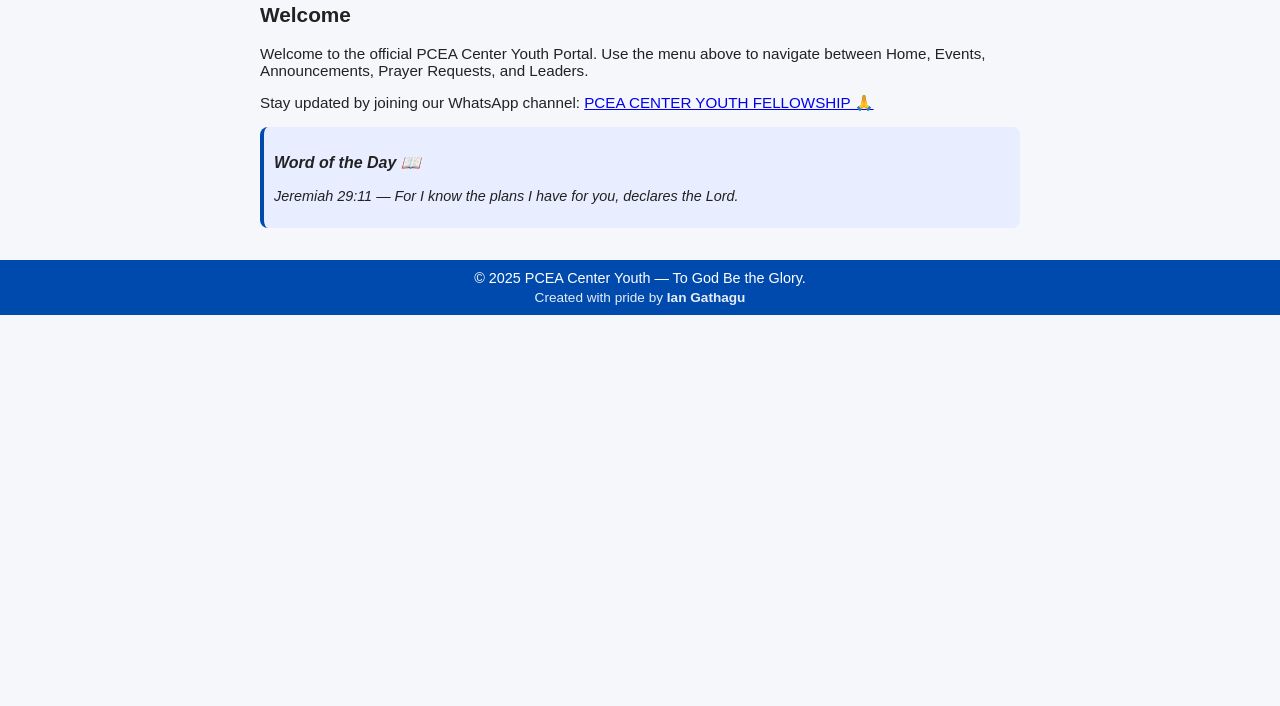
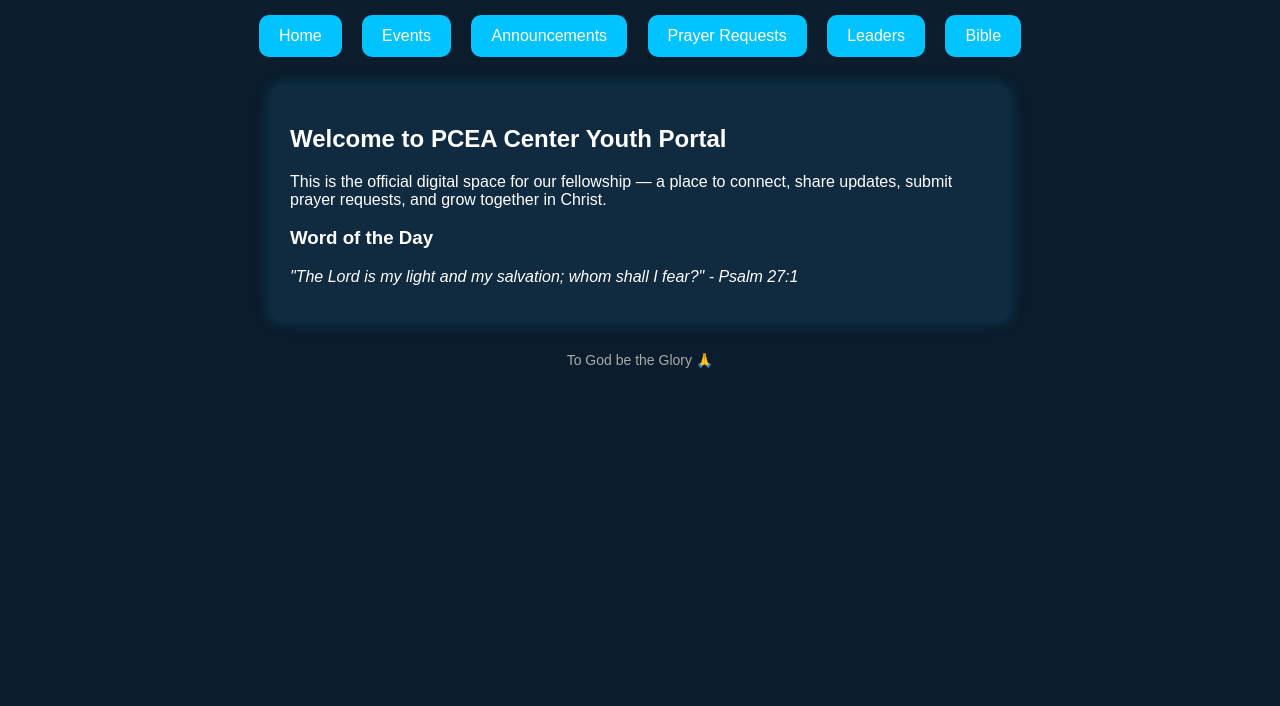
Before and after one commit to gathaguian701-spec/imperial, a website: page index.html in a window 1280 px wide. Shown: the part 94-800 px from the top of the page. Drawn offline with Linux system fonts and the light colour scheme.

Commit message:
Update index.html

```diff
--- a/index.html
+++ b/index.html
@@ -1,84 +1,156 @@
 <!DOCTYPE html>
 <html lang="en">
 <head>
-<meta charset="utf-8" />
-<meta name="viewport" content="width=device-width,initial-scale=1" />
-<title>PCEA CENTER YOUTH PORTAL</title>
+  <meta charset="UTF-8">
+  <meta name="viewport" content="width=device-width, initial-scale=1.0">
+  <title>PCEA Center Youth Portal</title>
   <style>
-body { font-family:"Poppins",Arial,sans-serif; margin:0; background:#f5f7fa; color:#222; text-align:center; }
-#splash-screen { position:fixed; inset:0; display:flex; flex-direction:column; justify-content:center; align-items:center; background:#004aad; color:white; z-index:9999; animation:fadeOut 3s forwards; animation-delay:3s; }
-@keyframes fadeOut { to { opacity:0; visibility:hidden; } }
-nav { background:#004aad; padding:8px; display:flex; justify-content:center; gap:6px; flex-wrap:wrap; }
-.nav-btn { background:white; border:none; padding:8px 16px; border-radius:22px; cursor:pointer; font-weight:600; font-size:.95rem; transition:all .25s ease; }
-.nav-btn:hover { transform:scale(1.03); background:#dbe9ff; }
-.nav-btn.active { background:#002c7f; color:white; transform:scale(1.06); }
-.page { display:none; padding:16px; animation:fadeIn .35s ease; max-width:760px; margin:14px auto; text-align:left; font-size:.95rem; }
-.page.active { display:block; }
-@keyframes fadeIn { from { opacity:0; transform:translateY(6px);} to { opacity:1; transform:none; } }
-#prayerForm { margin-top:6px; }
-textarea { width:90%; max-width:700px; min-height:80px; border-radius:8px; padding:8px; border:1px solid#ccc; font-family:inherit; font-size:.9rem; }
-.post-btn { background:#004aad; color:#fff; border:none; padding:8px 16px; border-radius:6px; cursor:pointer; margin-top:6px; transition:all .2s ease; font-size:.9rem; }
-.post-btn:hover { transform:scale(1.02); background:#003580; }
-#prayerList { width:90%; max-width:700px; margin:10px auto 30px; text-align:left; font-size:.9rem; }
-#prayerList .item { background:#e8edff; padding:8px; margin-bottom:8px; border-radius:6px; box-shadow:0 1px 4px rgba(0,0,0,0.05); }
-footer { background:#004aad; color:white; padding:10px; margin-top:16px; font-size:.9rem; }
-.verse-box { background:#e8edff; padding:10px; border-radius:8px; margin-top:10px; border-left:4px solid #004aad; font-style:italic; font-size:.9rem; }
-@media (max-width:600px){ .nav-btn{ padding:6px 10px; font-size:.85rem; } textarea{ width:94%; } #prayerList{ width:94%; } }
+    body {
+      margin: 0;
+      font-family: 'Poppins', sans-serif;
+      background-color: #0b1c2c;
+      color: #fff;
+      text-align: center;
+      overflow-x: hidden;
+    }
+
+    #intro {
+      position: fixed;
+      width: 100%;
+      height: 100%;
+      background-color: #0b1c2c;
+      color: #00c3ff;
+      display: flex;
+      flex-direction: column;
+      justify-content: center;
+      align-items: center;
+      font-size: 1.5em;
+      animation: fadeOut 3s ease 4s forwards;
+    }
+
+    @keyframes fadeOut {
+      to {
+        opacity: 0;
+        visibility: hidden;
+      }
+    }
+
+    .container {
+      display: none;
+      padding: 20px;
+    }
+
+    button {
+      background: #00c3ff;
+      color: white;
+      border: none;
+      padding: 12px 20px;
+      margin: 8px;
+      border-radius: 10px;
+      cursor: pointer;
+      font-size: 16px;
+      transition: transform 0.2s ease, background 0.3s ease;
+    }
+
+    button:hover {
+      background: #007a9c;
+      transform: scale(1.05);
+    }
+
+    h1 {
+      color: #00c3ff;
+    }
+
+    .card {
+      background: #102a40;
+      border-radius: 12px;
+      padding: 20px;
+      margin: 20px auto;
+      max-width: 700px;
+      text-align: left;
+      box-shadow: 0 0 15px rgba(0, 195, 255, 0.2);
+    }
+
+    footer {
+      margin-top: 30px;
+      font-size: 14px;
+      color: #aaa;
+    }
   </style>
 </head>
 <body>
-<div id="splash-screen">
-  <h1 style="margin:0 0 6px 0;font-size:1.8rem;">PCEA CENTER YOUTH PORTAL</h1>
-  <div style="opacity:.95;font-size:1rem;">Created with pride by <strong>Ian Gathagu</strong></div>
+
+  <div id="intro">
+    <div>PCEA CENTER YOUTH PORTAL</div>
+    <div style="margin-top:10px;">CREATED WITH PRIDE BY IAN GATHAGU</div>
   </div>
 
-<nav>
-  <button class="nav-btn active" data-page="home" onclick="showPage('home', this)">🏠 Home</button>
-  <button class="nav-btn" data-page="events" onclick="showPage('events', this)">📅 Events</button>
-  <button class="nav-btn" data-page="announcements" onclick="showPage('announcements', this)">📢 Announcements</button>
-  <button class="nav-btn" data-page="prayers" onclick="showPage('prayers', this)">🙏 Prayer Requests</button>
-  <button class="nav-btn" data-page="leaders" onclick="showPage('leaders', this)">👥 Leaders</button>
-</nav>
+  <div id="main" class="container">
+    <h1>🏠 Home</h1>
+    <div class="buttons">
+      <button onclick="showPage('home')">Home</button>
+      <button onclick="showPage('events')">Events</button>
+      <button onclick="showPage('announcements')">Announcements</button>
+      <button onclick="showPage('prayers')">Prayer Requests</button>
+      <button onclick="showPage('leaders')">Leaders</button>
+      <button onclick="showPage('bible')">Bible</button>
+    </div>
 
-<section id="home" class="page active">
-  <h2 style="font-size:1.3rem;">Welcome</h2>
-  <p>Welcome to the official PCEA Center Youth Portal. Use the menu above to navigate between Home, Events, Announcements, Prayer Requests, and Leaders.</p>
-  <p>Stay updated by joining our WhatsApp channel:
-    <a href="https://whatsapp.com/channel/0029VbAreot60eBWPwDZTl1p" target="_blank" class="whatsapp-link">PCEA CENTER YOUTH FELLOWSHIP 🙏</a>
-  </p>
-  <div class="verse-box">
-    <h3 style="font-size:1rem;">Word of the Day 📖</h3>
-    <p id="verseText"></p>
+    <div id="content"></div>
+
+    <footer>To God be the Glory 🙏</footer>
   </div>
-</section>
 
-<section id="events" class="page">
-  <h2 style="font-size:1.2rem;">Upcoming Events</h2>
+  <script>
+    window.onload = () => {
+      setTimeout(() => {
+        document.getElementById('intro').style.display = 'none';
+        document.getElementById('main').style.display = 'block';
+        showPage('home');
+      }, 5000);
+    };
+
+    function showPage(page) {
+      const content = document.getElementById('content');
+      if (page === 'home') {
+        content.innerHTML = `
+          <div class='card'>
+            <h2>Welcome to PCEA Center Youth Portal</h2>
+            <p>This is the official digital space for our fellowship — a place to connect, share updates, submit prayer requests, and grow together in Christ.</p>
+            <h3>Word of the Day</h3>
+            <p><em>"The Lord is my light and my salvation; whom shall I fear?" - Psalm 27:1</em></p>
+          </div>`;
+      }
+      else if (page === 'events') {
+        content.innerHTML = `
+          <div class='card'>
+            <h2>📅 Upcoming Events</h2>
             <ul>
-    <li><strong>Youth Rally – 16th Nov 2025</strong><br>A day-long gathering at PCEA Chieni Church. Worship, fellowship, games, and teachings.</li>
-    <li><strong>Presbytery Youth Convention – 2nd–6th Dec 2025</strong><br>5-day convention with Bible study, workshops, and evening worship. Bring a book. Charges: <strong>Ksh 1500</strong>, full or instalments.</li>
+              <li><strong>Youth Rally:</strong> 16th November 2025 at PCEA Chieni Church.</li>
+              <li><strong>Presbytery Youth Convention:</strong> 2nd–6th December 2025. Members are expected to carry a book for sessions. Charges: Ksh 1500 (can be paid in full or installments to the Treasurer).</li>
             </ul>
-</section>
-
-<section id="announcements" class="page">
-  <h2 style="font-size:1.2rem;">Announcements</h2>
-  <ul>
-    <li><strong>Youth Rally – 16th Nov:</strong> Full day of worship and fellowship. Connect with peers and grow spiritually.</li>
-    <li><strong>Presbytery Youth Convention – 2nd–6th Dec:</strong> Youth gather for Bible study, workshops, evening praise & worship. Bring a book. Charges Ksh 1500 to treasurer.</li>
-  </ul>
-</section>
-
-<section id="prayers" class="page">
-  <h2 style="font-size:1.2rem;">Prayer Requests</h2>
-  <form id="prayerForm">
-    <textarea id="prayerText" placeholder="Type your prayer request..." required></textarea><br>
-    <button type="submit" class="post-btn">Post Anonymously</button>
-  </form>
-  <div id="prayerList"></div>
-</section>
-
-<section id="leaders" class="page">
-  <h2 style="font-size:1.2rem;">Youth Leaders</h2>
+          </div>`;
+      }
+      else if (page === 'announcements') {
+        content.innerHTML = `
+          <div class='card'>
+            <h2>📢 Announcements</h2>
+            <p>Let's all prepare spiritually and physically for the upcoming Youth Rally and the Presbytery Youth Convention. Keep praying for one another and support your leaders in organizing these events.</p>
+          </div>`;
+      }
+      else if (page === 'prayers') {
+        content.innerHTML = `
+          <div class='card'>
+            <h2>🙏 Prayer Requests</h2>
+            <textarea id='request' rows='4' placeholder='Write your prayer request here...' style='width:100%;border-radius:8px;padding:10px;'></textarea>
+            <br><button onclick='postPrayer()'>Post Anonymously</button>
+            <div id='posted'></div>
+          </div>`;
+      }
+      else if (page === 'leaders') {
+        content.innerHTML = `
+          <div class='card'>
+            <h2>👥 Our Leaders</h2>
             <ul>
               <li><strong>Chairperson:</strong> Zachary Gikonyo</li>
               <li><strong>Vice Chairperson:</strong> Dalson Maina</li>
@@ -86,52 +158,25 @@
               <li><strong>Vice Secretary:</strong> Lydia Wamuyu</li>
               <li><strong>Treasurer:</strong> Winnie Maundu</li>
             </ul>
-  <h3>Secretary’s Message</h3>
-  <p>Greetings beloved members 🙏. This portal helps us stay connected and spiritually uplifted.<br><em>“Let no one despise your youth, but be an example in word, conduct, love, spirit, faith, and purity.” – 1 Timothy 4:12</em></p>
-  <p><strong>– Ian Gathagu</strong></p>
-</section>
+            <p><em>"Let all you do be done in love." – 1 Corinthians 16:14</em></p>
+          </div>`;
+      }
+      else if (page === 'bible') {
+        content.innerHTML = `
+          <iframe src="bible.html" width="100%" height="600" style="border:none;border-radius:10px;box-shadow:0 0 10px rgba(0,195,255,0.2);"></iframe>`;
+      }
+    }
 
-<footer>
-  <div>© 2025 PCEA Center Youth — To God Be the Glory.</div>
-  <div style="opacity:.9; font-size:.85rem; margin-top:4px;">Created with pride by <strong>Ian Gathagu</strong></div>
-</footer>
-
-<script>
-(function(){
-  const btns = Array.from(document.querySelectorAll('.nav-btn'));
-  const pages = Array.from(document.querySelectorAll('.page'));
-  const splash = document.getElementById('splash-screen');
-  const verseEl = document.getElementById('verseText');
-  const verses = [
-    "Philippians 4:13 — I can do all things through Christ who strengthens me.",
-    "Jeremiah 29:11 — For I know the plans I have for you, declares the Lord.",
-    "Psalm 23:1 — The Lord is my shepherd; I shall not want.",
-    "1 Timothy 4:12 — Let no one despise your youth.",
-    "Romans 8:28 — All things work together for good to those who love God."
-  ];
-  verseEl.textContent = verses[Math.floor(Math.random()*verses.length)];
-
-  window.showPage = function(pageId, btnElement){
-    btns.forEach(b => b.classList.remove('active'));
-    let button = btnElement || btns.find(b => b.dataset.page===pageId);
-    if(button) button.classList.add('active');
-    pages.forEach(p => p.classList.remove('active'));
-    document.getElementById(pageId).classList.add('active');
-  };
-
-  btns.forEach(b => b.addEventListener('click', () => showPage(b.dataset.page, b)));
-
-  const prayerForm=document.getElementById('prayerForm');
-  const prayerText=document.getElementById('prayerText');
-  const prayerList=document.getElementById('prayerList');
-  let prayers=[];
-  try{prayers=JSON.parse(localStorage.getItem('prayers_v1')||'[]'); if(!Array.isArray(prayers)) prayers=[];}catch(e){prayers=[];}
-  function renderPrayers(){prayerList.innerHTML=''; [...prayers].reverse().forEach(item=>{const div=document.createElement('div'); div.className='item'; const dt=document.createElement('div'); dt.style.fontSize='.8rem'; dt.style.opacity='.8'; dt.style.marginBottom='4px'; dt.textContent=`Posted on ${item.date}`; const p=document.createElement('div'); p.textContent=item.text; p.style.whiteSpace='pre-wrap'; div.appendChild(p); div.appendChild(dt); prayerList.appendChild(div);});}
-  prayerForm.addEventListener('submit',function(e){e.preventDefault(); const txt=(prayerText.value||'').trim(); if(!txt){alert('Please write a prayer request before posting.'); return;} prayers.push({text:txt,date:new Date().toLocaleString()}); localStorage.setItem('prayers_v1',JSON.stringify(prayers)); prayerText.value=''; renderPrayers(); showPage('prayers'); });
-  renderPrayers();
-
-  window.addEventListener('load', function(){ setTimeout(()=>{if(splash) splash.style.display='none'; showPage('home', btns.find(b=>b.dataset.page==='home')); }, 3200); });
-})();
+    function postPrayer() {
+      const request = document.getElementById('request').value.trim();
+      const posted = document.getElementById('posted');
+      if (!request) {
+        posted.innerHTML = "<p style='color:red;'>Please write something first.</p>";
+        return;
+      }
+      posted.innerHTML += `<p>🕊️ ${request}</p>`;
+      document.getElementById('request').value = '';
+    }
   </script>
 </body>
 </html>
```
Lines whose indentation alone changed are shown as unchanged.
